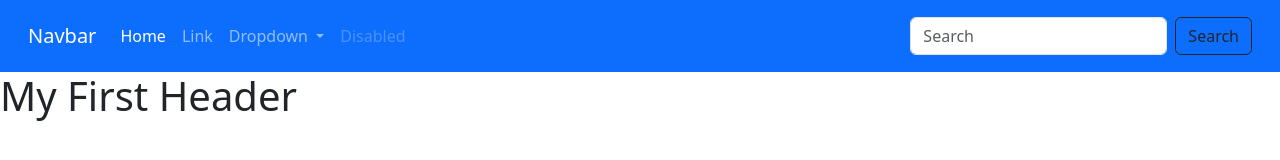
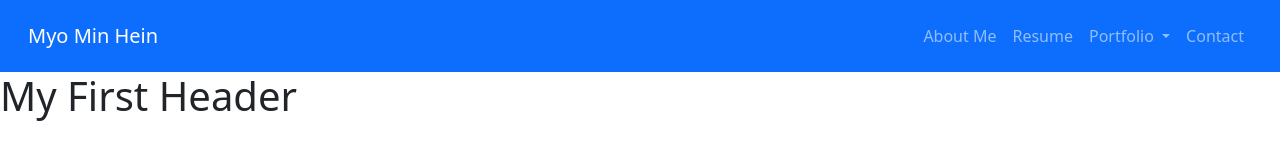
Before and after one commit to Myo-Min-Hein/GitTest, a plain HTML site: page index.html in a window 1280 px wide. Drawn offline with nearby package versions, Linux system fonts and the light colour scheme.

Commit message:
Feature 1 - Commit1

```diff
--- a/index.html
+++ b/index.html
@@ -4,6 +4,7 @@
     <meta charset="UTF-8">
     <meta name="viewport" content="width=device-width, initial-scale=1.0">
     <title>Git Test</title>
+    <link rel="stylesheet" href="https://fonts.googleapis.com/css?family=lemon">
     <link href="https://cdn.jsdelivr.net/npm/bootstrap@5.3.2/dist/css/bootstrap.min.css" rel="stylesheet" integrity="sha384-T3c6CoIi6uLrA9TneNEoa7RxnatzjcDSCmG1MXxSR1GAsXEV/Dwwykc2MPK8M2HN" crossorigin="anonymous">
     <script src="https://cdn.jsdelivr.net/npm/bootstrap@5.3.2/dist/js/bootstrap.bundle.min.js" integrity="sha384-C6RzsynM9kWDrMNeT87bh95OGNyZPhcTNXj1NW7RuBCsyN/o0jlpcV8Qyq46cDfL" crossorigin="anonymous"></script>
 </head>
@@ -11,21 +12,21 @@
     <header>
         <nav class="navbar navbar-expand-lg navbar-dark bg-primary p-md-3">
             <div class="container-fluid">
-                <a class="navbar-brand" href="#">Navbar</a>
+                <a class="navbar-brand" href="#">Myo Min Hein</a>
                 <button class="navbar-toggler" type="button" data-bs-toggle="collapse" data-bs-target="#navbarSupportedContent" aria-controls="navbarSupportedContent" aria-expanded="false" aria-label="Toggle navigation">
                     <span class="navbar-toggler-icon"></span>
                 </button>
                 <div class="collapse navbar-collapse" id="navbarSupportedContent">
-                    <ul class="navbar-nav me-auto mb-2 mb-lg-0">
+                    <ul class="navbar-nav ms-auto mb-2 mb-lg-0">
                         <li class="nav-item">
-                            <a class="nav-link active" aria-current="page" href="#">Home</a>
+                            <a class="nav-link" href="#">About Me</a>
                         </li>
                         <li class="nav-item">
-                            <a class="nav-link" href="#">Link</a>
+                            <a class="nav-link" href="#">Resume</a>
                         </li>
                         <li class="nav-item dropdown">
                             <a class="nav-link dropdown-toggle" href="#" role="button" data-bs-toggle="dropdown" aria-expanded="false">
-                            Dropdown
+                            Portfolio
                             </a>
                             <ul class="dropdown-menu">
                             <li><a class="dropdown-item" href="#">Action</a></li>
@@ -35,13 +36,9 @@
                             </ul>
                         </li>
                         <li class="nav-item">
-                            <a class="nav-link disabled" aria-disabled="true">Disabled</a>
+                            <a class="nav-link">Contact</a>
                         </li>
                     </ul>
-                    <form class="d-flex" role="search">
-                        <input class="form-control me-2" type="search" placeholder="Search" aria-label="Search">
-                        <button class="btn btn-outline-dark" type="submit">Search</button>
-                    </form>
                 </div>
             </div>
         </nav>
```
